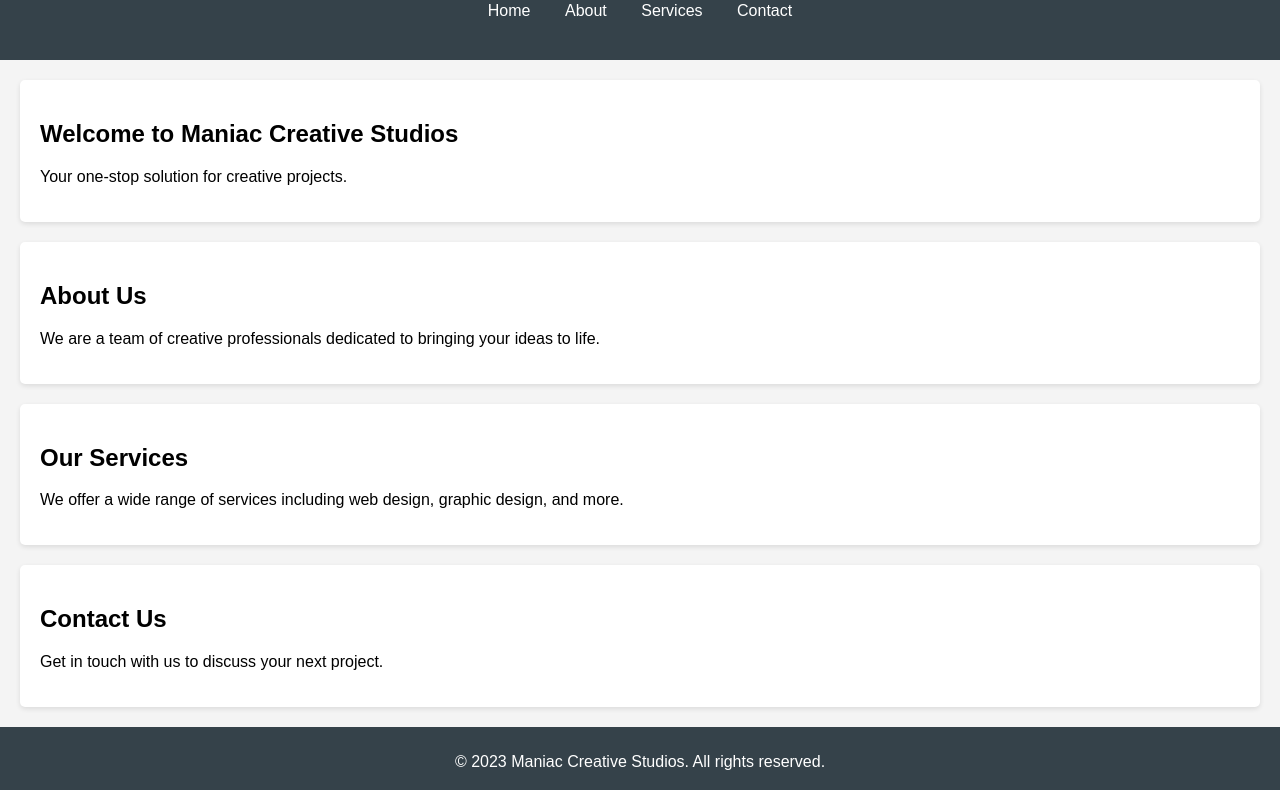
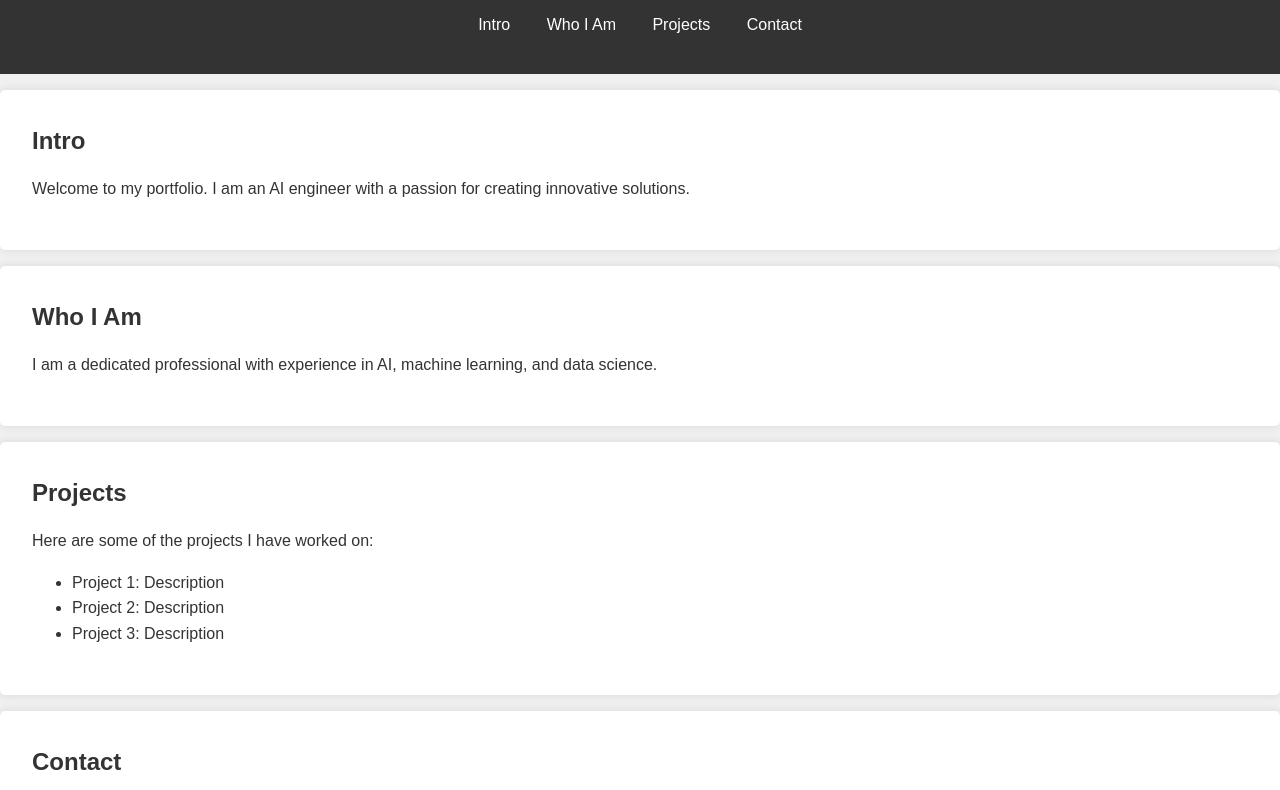
Before and after one commit to Dead-Bytes/Dead-Bytes.github.io, a website: page docs/index.html in a window 1280 px wide. Shown: the part 75-865 px from the top of the page. Drawn offline with Linux system fonts and the light colour scheme.

Commit message:
"update"

```diff
--- a/docs/index.html
+++ b/docs/index.html
@@ -18,32 +18,36 @@
     <header>
         <h1>Maniac Creative Studios</h1>
         <nav>
-            <a href="#home">Home</a>
-            <a href="#about">About</a>
-            <a href="#services">Services</a>
+            <a href="#intro">Intro</a>
+            <a href="#who-i-am">Who I Am</a>
+            <a href="#projects">Projects</a>
             <a href="#contact">Contact</a>
         </nav>
     </header>
 
-    <section id="home">
-        <h2>Welcome to Maniac Creative Studios</h2>
-        <p>Your one-stop solution for creative projects.</p>
+    <section id="intro">
+        <h2>Intro</h2>
+        <p>Welcome to my portfolio. I am an AI engineer with a passion for creating innovative solutions.</p>
     </section>
 
-    <section id="about">
-        <h2>About Us</h2>
-        <p>We are a team of creative professionals dedicated to bringing your ideas to life.</p>
+    <section id="who-i-am">
+        <h2>Who I Am</h2>
+        <p>I am a dedicated professional with experience in AI, machine learning, and data science.</p>
     </section>
 
-    <section id="services">
-        <h2>Our Services</h2>
-        <p>We offer a wide range of services including web design, graphic design, and more.</p>
+    <section id="projects">
+        <h2>Projects</h2>
+        <p>Here are some of the projects I have worked on:</p>
+        <ul>
+            <li>Project 1: Description</li>
+            <li>Project 2: Description</li>
+            <li>Project 3: Description</li>
+        </ul>
     </section>
 
-
     <section id="contact">
-        <h2>Contact Us</h2>
-        <p>Get in touch with us to discuss your next project.</p>
+        <h2>Contact</h2>
+        <p>Feel free to reach out to me at <a href="mailto:your-email@example.com">your-email@example.com</a>.</p>
     </section>
 
     <footer>
--- a/docs/scripts/main.js
+++ b/docs/scripts/main.js
@@ -11,19 +11,21 @@ document.addEventListener('DOMContentLoaded', () => {
         });
     }
 
-    const scrollToSection = (event) => {
-        event.preventDefault();
-        const targetId = event.currentTarget.getAttribute('href');
-        const targetSection = document.querySelector(targetId);
+    // Smooth scrolling for navigation links
+    document.querySelectorAll('nav a').forEach(anchor => {
+        anchor.addEventListener('click', function(e) {
+            e.preventDefault();
 
-        if (targetSection) {
-            targetSection.scrollIntoView({ behavior: 'smooth' });
-        }
-    };
+            document.querySelector(this.getAttribute('href')).scrollIntoView({
+                behavior: 'smooth'
+            });
+        });
+    });
 
-    const navLinks = document.querySelectorAll('nav a');
-
-    navLinks.forEach(link => {
-        link.addEventListener('click', scrollToSection);
+    // Example of adding an event listener to a button (if any)
+    document.querySelectorAll('button').forEach(button => {
+        button.addEventListener('click', function() {
+            alert('Button clicked!');
+        });
     });
 });
--- a/docs/styles/main.css
+++ b/docs/styles/main.css
@@ -1,19 +1,27 @@
-body {
-    font-family: Arial, sans-serif;
+/* Reset some default browser styles */
+body, h1, h2, p, nav, a {
     margin: 0;
     padding: 0;
-    background-color: #f4f4f4;
+    font-family: Arial, sans-serif;
 }
 
+/* Basic styling for the body */
+body {
+    background-color: #f0f0f0; /* Assuming a light grey background color */
+    color: #333;
+    line-height: 1.6;
+}
+
+/* Header styling */
 header {
-    background: #35424a;
-    color: #ffffff;
-    padding: 20px 0;
+    background: #333;
+    color: #fff;
+    padding: 1rem 0;
     text-align: center;
 }
 
-h1 {
-    margin: 0;
+header h1 {
+    margin-bottom: 0.5rem;
 }
 
 nav {
@@ -21,29 +29,37 @@ nav {
 }
 
 nav a {
-    color: #ffffff;
+    color: #fff;
     text-decoration: none;
-    margin: 0 15px;
+    margin: 0 1rem;
 }
 
 nav a:hover {
     text-decoration: underline;
 }
 
+/* Section styling */
 section {
-    padding: 20px;
-    margin: 20px;
-    background: #ffffff;
+    padding: 2rem;
+    margin: 1rem 0;
+    background: #fff;
     border-radius: 5px;
-    box-shadow: 0 2px 5px rgba(0, 0, 0, 0.1);
+    box-shadow: 0 0 10px rgba(0, 0, 0, 0.1);
 }
 
+section h2 {
+    margin-bottom: 1rem;
+}
+
+section p {
+    margin-bottom: 1rem;
+}
+
+/* Footer styling */
 footer {
     text-align: center;
-    padding: 10px 0;
-    background: #35424a;
-    color: #ffffff;
-    position: relative;
-    bottom: 0;
-    width: 100%;
+    padding: 1rem 0;
+    background: #333;
+    color: #fff;
+    margin-top: 2rem;
 }
```
